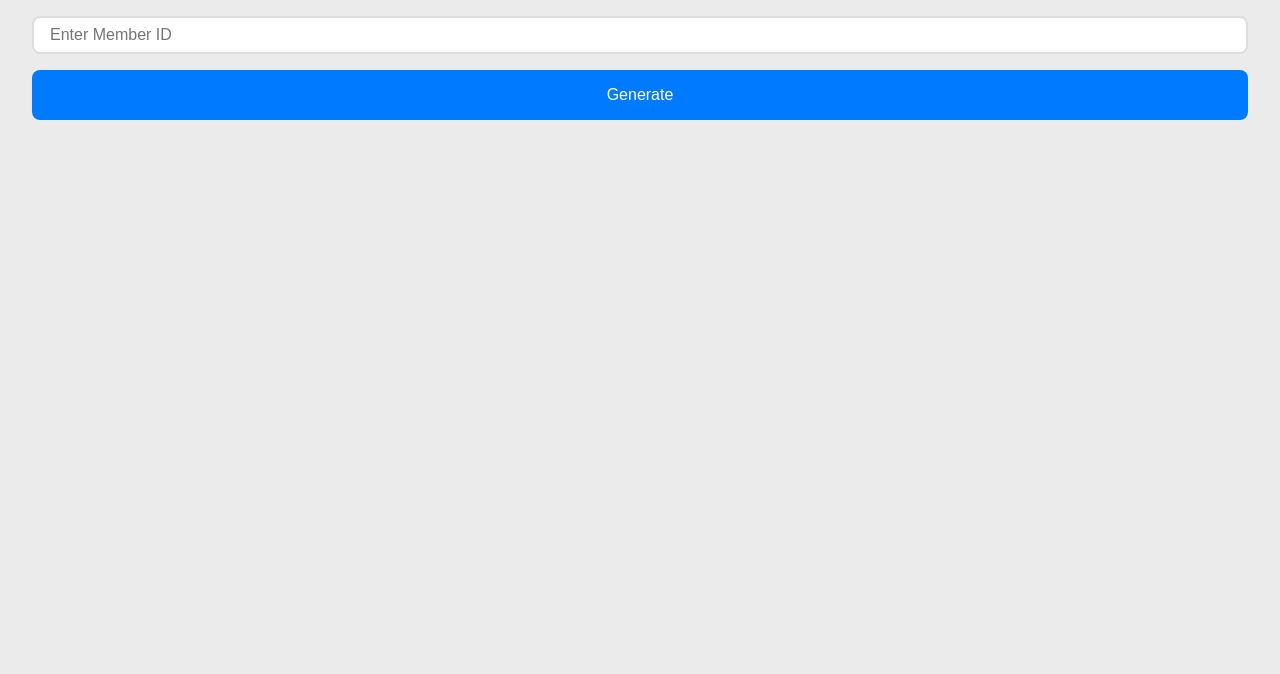
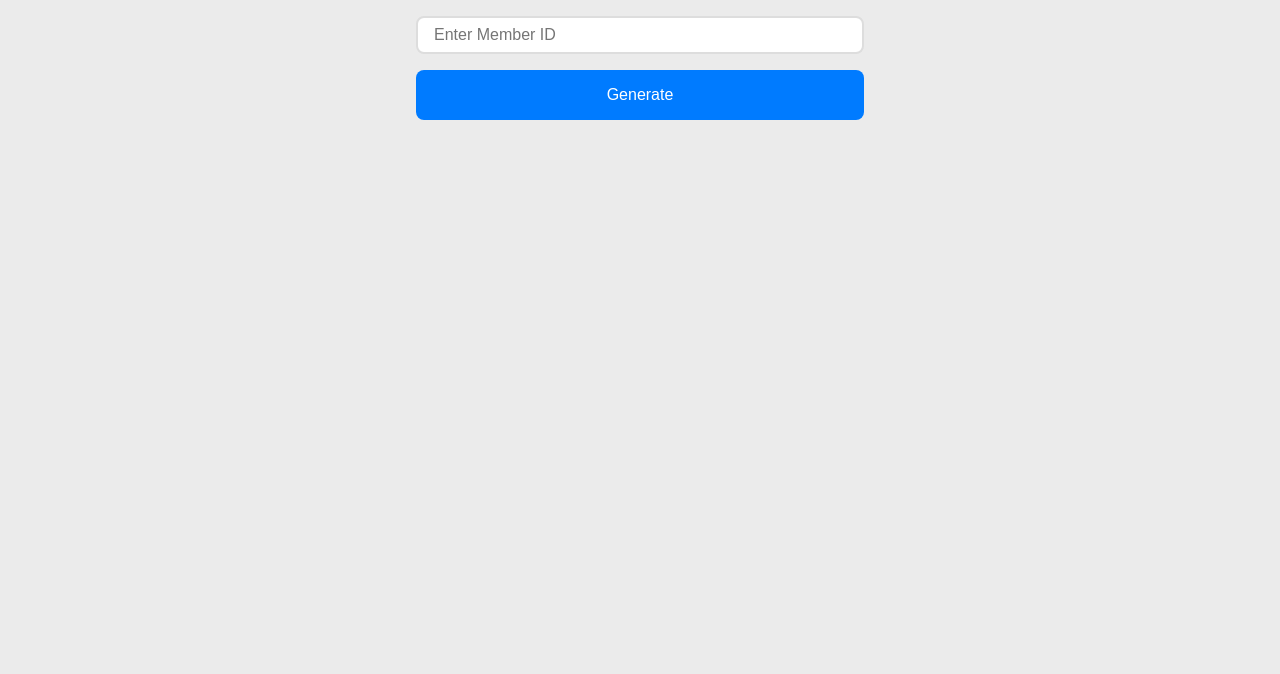
Before and after one commit to matteosandrin/crunch-qr-code-generator, a plain HTML site: page index.html in a window 1280 px wide. Shown: the part 126-800 px from the top of the page. Drawn offline with Linux system fonts and the light colour scheme.

Commit message:
Constrain width on wide displays

```diff
--- a/index.css
+++ b/index.css
@@ -13,15 +13,25 @@ body {
   color: black;
   min-height: 100%;
   width: 100%;
-  background: black;
+  background-color: rgba(235, 235, 235, 1);;
 }
+
+@media (max-width: 32rem) {
+  body {
+    background-color: black;
+  }
+}
+
 h1 {
   font-size: 2rem;
 }
 .container {
   text-align: center;
   width: 100%;
+  max-width: 32rem;
   min-height: 100vh;
+  margin-left: auto;
+  margin-right: auto;
   background-color: rgba(235, 235, 235, 1);
 }
 .grey-container {
```
